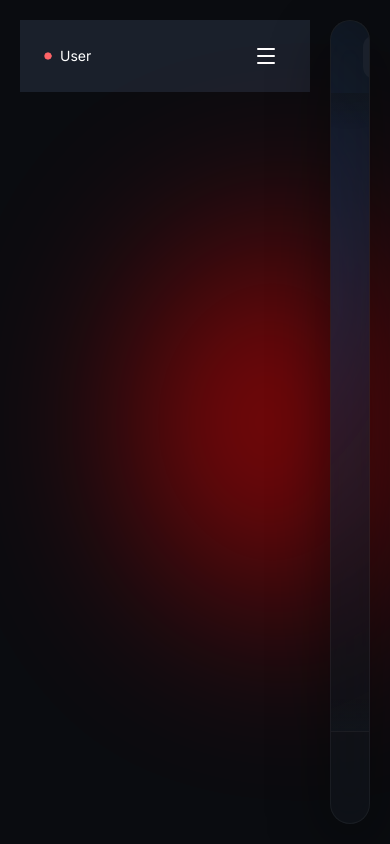
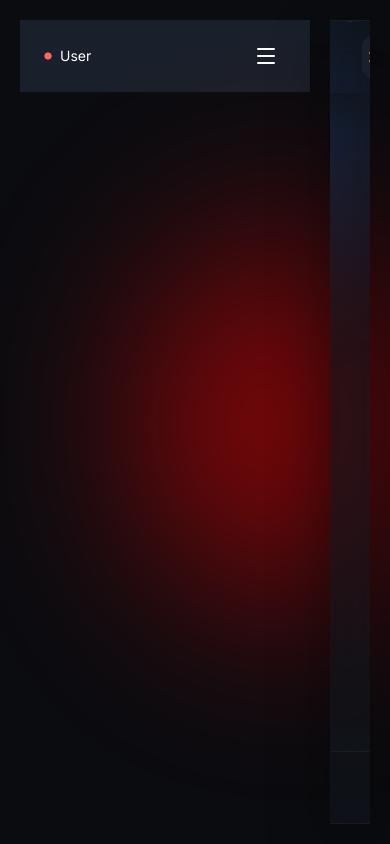
Before and after one commit to lingeshivakumar/anti-internet-chat, a React (Vite) app in the folder client/: page / in a window 390 px wide. Built offline with nearby package versions, Linux system fonts and the light colour scheme.

Commit message:
updated topbar.tsx and chatwindow.tsx to function well on mobile devices

```diff
--- a/client/src/components/ChatWindow.tsx
+++ b/client/src/components/ChatWindow.tsx
@@ -1,4 +1,5 @@
 import TopBar from "./TopBar";
+
 export default function ChatWindow() {
   return (
     <section
@@ -6,39 +7,48 @@ export default function ChatWindow() {
         relative
         flex
         h-full
+        w-full
         flex-col
         overflow-hidden
-        rounded-[30px]
-        border
+        rounded-none
+        md:rounded-[30px]
+        border-x-0
+        border-y
+        md:border
         border-white/5
         bg-[#11161D]/60
         backdrop-blur-xl
         shadow-[0_20px_60px_rgba(0,0,0,0.45)]
       "
     >
-      {/* Neon Leak — outer wash */}
+      {/* Neon Leak — scaled down on mobile devices */}
       <div
         className="
           pointer-events-none
           absolute
-          -right-50
-          -top-32
+          -right-20
+          -top-20
+          md:-right-50
+          md:-top-32
           z-0
-          h-[760px]
-          w-[860px]
+          h-[400px]
+          w-[400px]
+          md:h-[760px]
+          md:w-[860px]
           rounded-full
-          bg-[radial-gradient(circle_at_center,_rgba(56,132,255,0.28)_0%,_rgba(56,132,255,0.10)_40%,_transparent_72%)]
-          blur-3xl
+          bg-[radial-gradient(circle_at_center,_rgba(56,132,255,0.25)_0%,_rgba(56,132,255,0.08)_40%,_transparent_72%)]
+          blur-2xl
+          md:blur-3xl
         "
       />
-
 
       {/* Inner Highlight along the top edge */}
       <div
         className="
           pointer-events-none
           absolute
-          inset-x-8
+          inset-x-4
+          md:inset-x-8
           top-0
           z-10
           h-px
@@ -100,17 +110,17 @@ export default function ChatWindow() {
         />
       </div>
 
-      {/* Message Input Area */}
+      {/* Message Input Area — smaller height on mobile */}
       <div
         className="
           relative
           z-10
-          h-[92px]
+          h-[72px]
+          md:h-[92px]
           border-t
           border-white/5
         "
       />
-
     </section>
   );
 }
```
Lines whose indentation alone changed are shown as unchanged.
